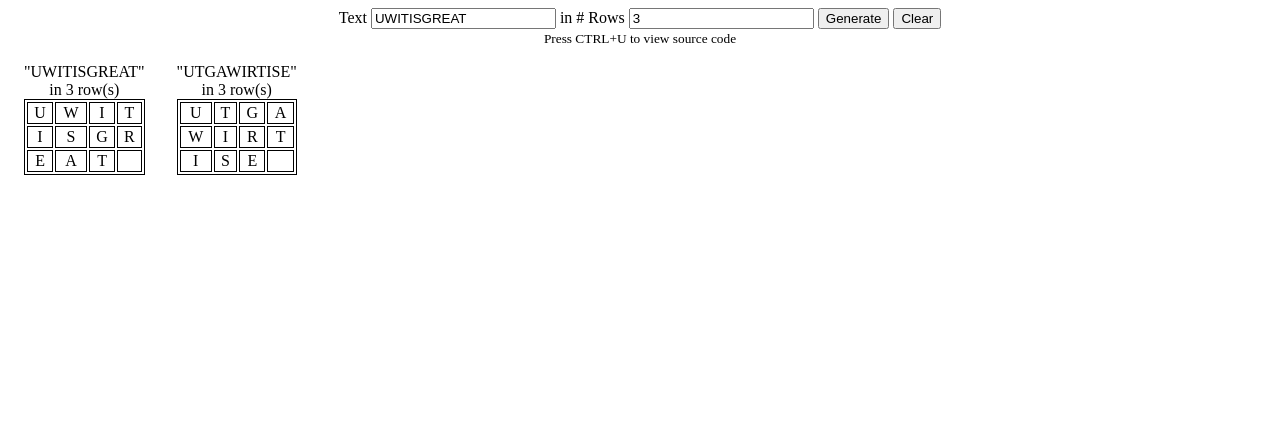
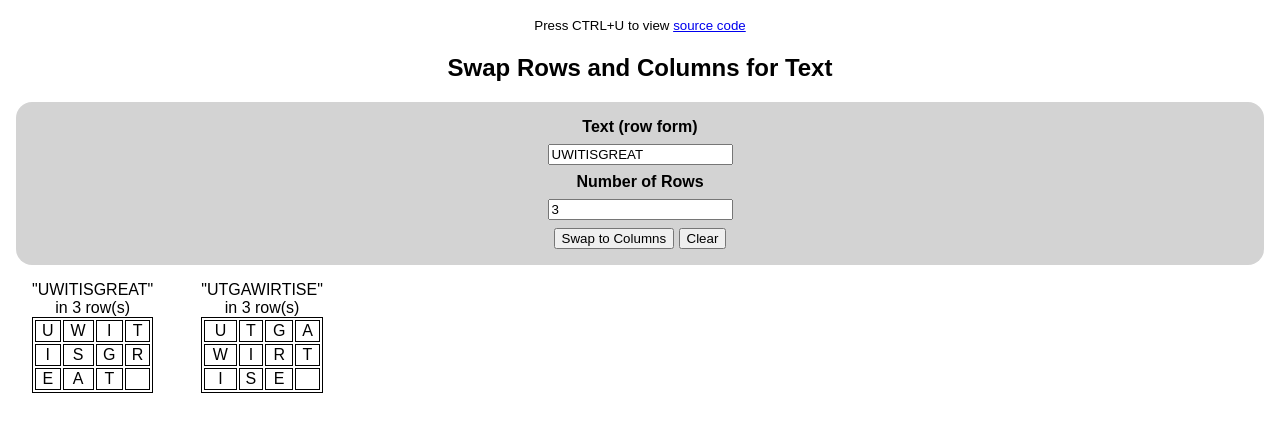
Before and after one commit to devv-romano/swap-text-rows-and-cols, a plain HTML site: page index.html in a window 1280 px wide. Drawn offline with Linux system fonts and the light colour scheme.

Commit message:
updated styles

```diff
--- a/index.html
+++ b/index.html
@@ -6,23 +6,32 @@
     <meta http-equiv="X-UA-Compatible" content="ie=edge">
     <title>Swap Rows and Columns For Text</title>
     <style>
+      body { font-family: Arial; margin: 1rem 1rem; text-align: center }
       table, td { border: 1px solid black; margin: 1em; }
-      body {text-align: center;}
-      #table-container { display: flex; flex-wrap: wrap; max-width: 100%}
+      #table-container { display: flex; flex-wrap: wrap; max-width: 100%; gap: 1rem;}
       #table-container > * { min-width: 6rem }
+      form { display: flex; flex-direction: column; gap: 0.5rem; background: lightgray; padding: 1rem 0.75rem; border-radius: 1rem}
+      label { font-weight: bold }
     </style>
   </head>
   <body>
-
-    <form onsubmit="event.preventDefault()">
-      <label for="text-input">Text</label>
-      <input type="text" id="text-input"/>
-      <label for="numrows-input">in # Rows</label>
-      <input type="number" id="numrows-input"/>
-      <button onclick="onUpdateInput()" type="submit" id="update-button">Generate</button>
-      <button onclick="onClearTables()" type="button" id="clear-tables-button">Clear</button>
-    </form>
-    <small>Press CTRL+U to view source code</small>
+    <small>Press CTRL+U to view <a href="https://github.com/devv-romano/swap-text-rows-and-cols" target="_blank">source code</a></small>
+    <h2>Swap Rows and Columns for Text</h2>
+    <div>
+      <form onsubmit="event.preventDefault()">
+        <label for="text-input">Text (row form)</label>
+        <div>
+          <input type="text" id="text-input"/>
+        </div>
+        <label for="numrows-input">Number of Rows</label>
+        <div>
+          <input type="number" id="numrows-input"/>
+        </div>
+        <div>
+          <button onclick="onUpdateInput()" type="submit" id="update-button">Swap to Columns</button>
+          <button onclick="onClearTables()" type="button" id="clear-tables-button">Clear</button>
+        </div>
+      </form>
     <div id="table-container"/>
 
     <script>
```
